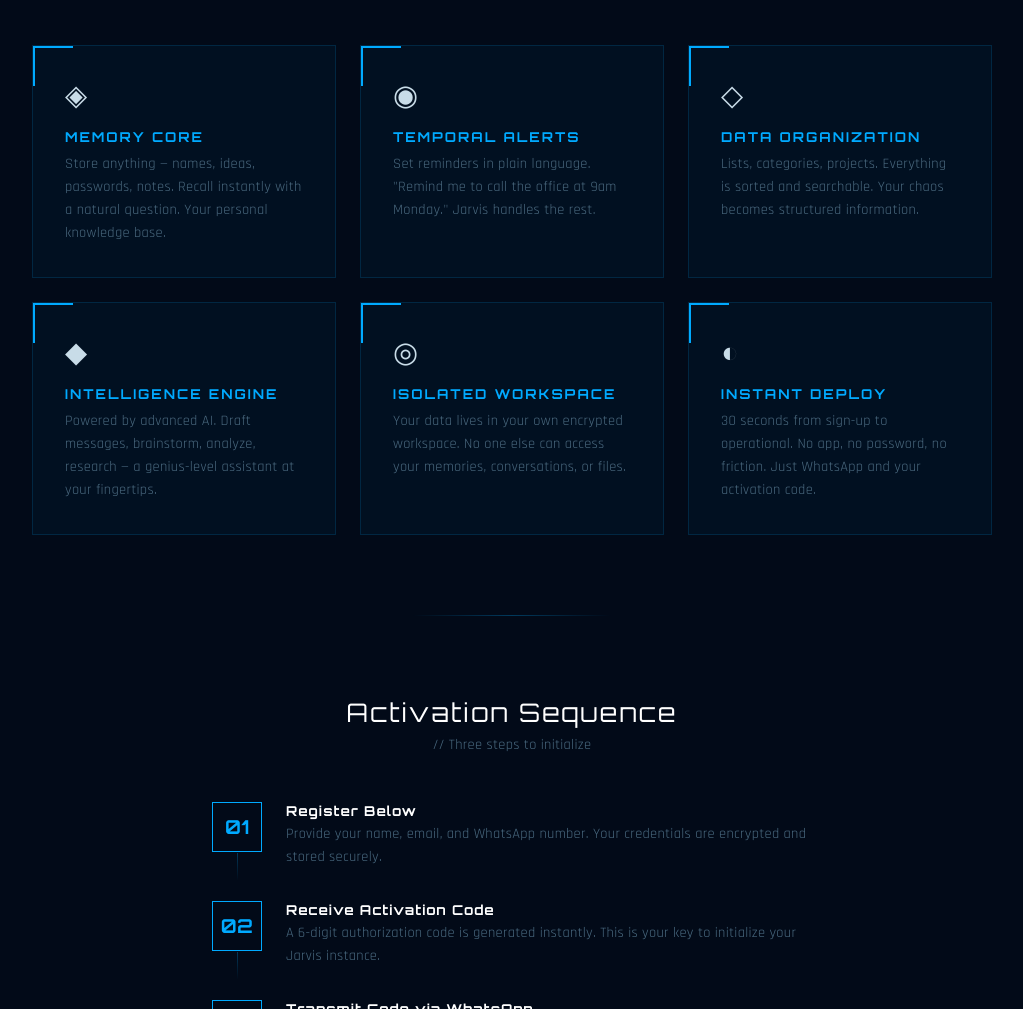
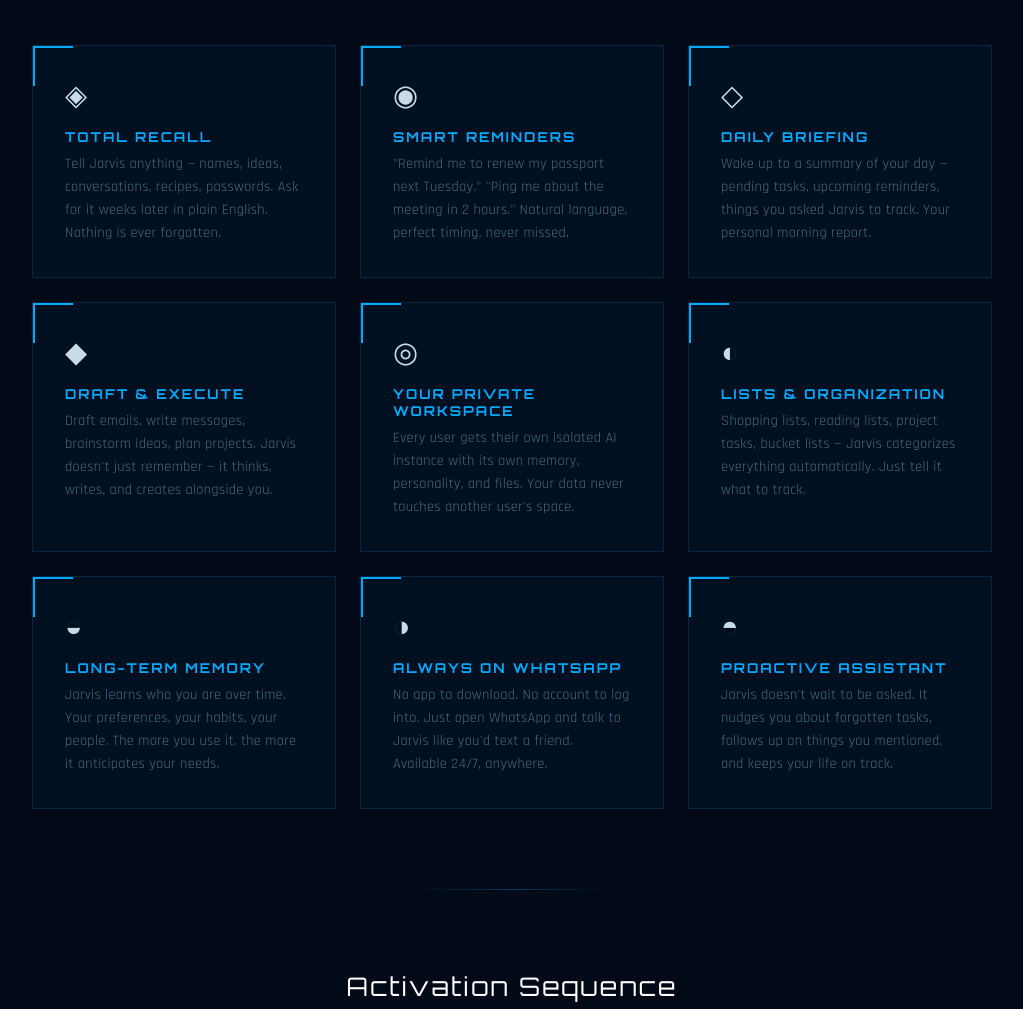
Before and after one commit to Georgethe3rd-alt/Jarvis, a website: page apps/memorae/public/index.html in a window 1280 px wide. Shown: the part 942-1951 px from the top of the page, without its empty margins (128-1151 px from the left). Drawn offline with Linux system fonts and the light colour scheme.

Commit message:
Update features - Memorae + OpenClaw hybrid feature set

```diff
--- a/apps/memorae/public/index.html
+++ b/apps/memorae/public/index.html
@@ -158,33 +158,48 @@
   <div class="features">
     <div class="feat">
       <div class="icon">◈</div>
-      <h3>Memory Core</h3>
-      <p>Store anything — names, ideas, passwords, notes. Recall instantly with a natural question. Your personal knowledge base.</p>
+      <h3>Total Recall</h3>
+      <p>Tell Jarvis anything — names, ideas, conversations, recipes, passwords. Ask for it weeks later in plain English. Nothing is ever forgotten.</p>
     </div>
     <div class="feat">
       <div class="icon">◉</div>
-      <h3>Temporal Alerts</h3>
-      <p>Set reminders in plain language. "Remind me to call the office at 9am Monday." Jarvis handles the rest.</p>
+      <h3>Smart Reminders</h3>
+      <p>"Remind me to renew my passport next Tuesday." "Ping me about the meeting in 2 hours." Natural language, perfect timing, never missed.</p>
     </div>
     <div class="feat">
       <div class="icon">◇</div>
-      <h3>Data Organization</h3>
-      <p>Lists, categories, projects. Everything is sorted and searchable. Your chaos becomes structured information.</p>
+      <h3>Daily Briefing</h3>
+      <p>Wake up to a summary of your day — pending tasks, upcoming reminders, things you asked Jarvis to track. Your personal morning report.</p>
     </div>
     <div class="feat">
       <div class="icon">◆</div>
-      <h3>Intelligence Engine</h3>
-      <p>Powered by advanced AI. Draft messages, brainstorm, analyze, research — a genius-level assistant at your fingertips.</p>
+      <h3>Draft & Execute</h3>
+      <p>Draft emails, write messages, brainstorm ideas, plan projects. Jarvis doesn't just remember — it thinks, writes, and creates alongside you.</p>
     </div>
     <div class="feat">
       <div class="icon">◎</div>
-      <h3>Isolated Workspace</h3>
-      <p>Your data lives in your own encrypted workspace. No one else can access your memories, conversations, or files.</p>
+      <h3>Your Private Workspace</h3>
+      <p>Every user gets their own isolated AI instance with its own memory, personality, and files. Your data never touches another user's space.</p>
     </div>
     <div class="feat">
       <div class="icon">◐</div>
-      <h3>Instant Deploy</h3>
-      <p>30 seconds from sign-up to operational. No app, no password, no friction. Just WhatsApp and your activation code.</p>
+      <h3>Lists & Organization</h3>
+      <p>Shopping lists, reading lists, project tasks, bucket lists — Jarvis categorizes everything automatically. Just tell it what to track.</p>
+    </div>
+    <div class="feat">
+      <div class="icon">◒</div>
+      <h3>Long-Term Memory</h3>
+      <p>Jarvis learns who you are over time. Your preferences, your habits, your people. The more you use it, the more it anticipates your needs.</p>
+    </div>
+    <div class="feat">
+      <div class="icon">◑</div>
+      <h3>Always On WhatsApp</h3>
+      <p>No app to download. No account to log into. Just open WhatsApp and talk to Jarvis like you'd text a friend. Available 24/7, anywhere.</p>
+    </div>
+    <div class="feat">
+      <div class="icon">◓</div>
+      <h3>Proactive Assistant</h3>
+      <p>Jarvis doesn't wait to be asked. It nudges you about forgotten tasks, follows up on things you mentioned, and keeps your life on track.</p>
     </div>
   </div>
 </section>
```
